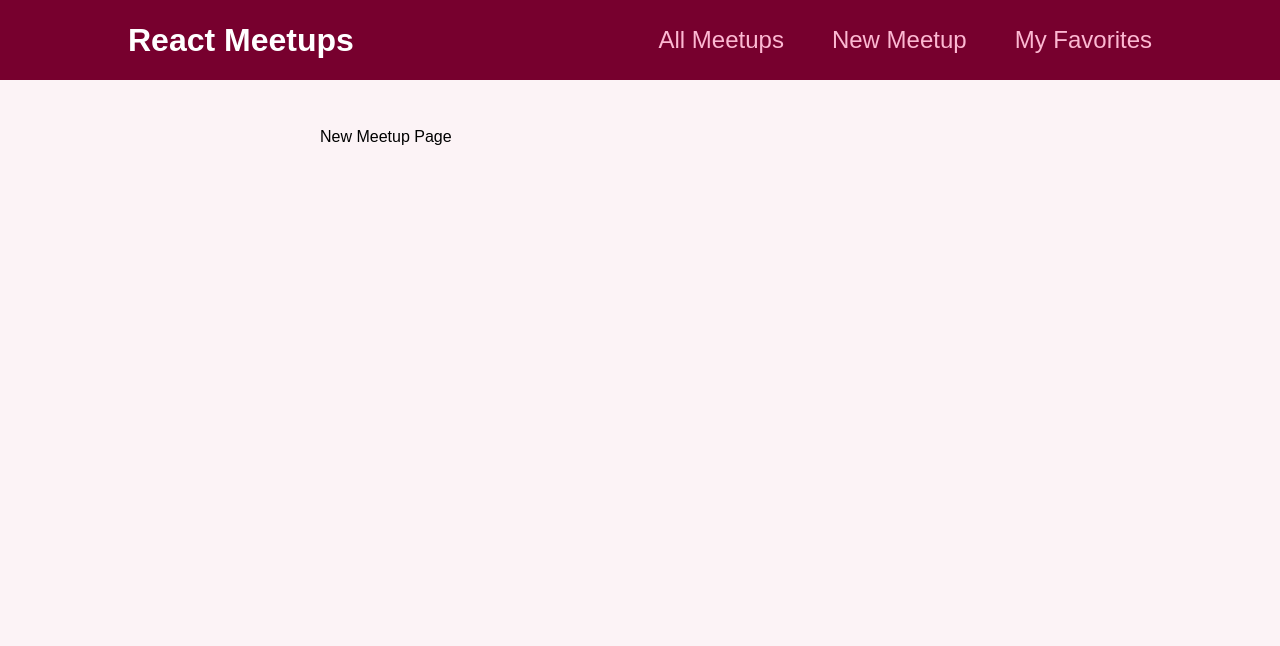
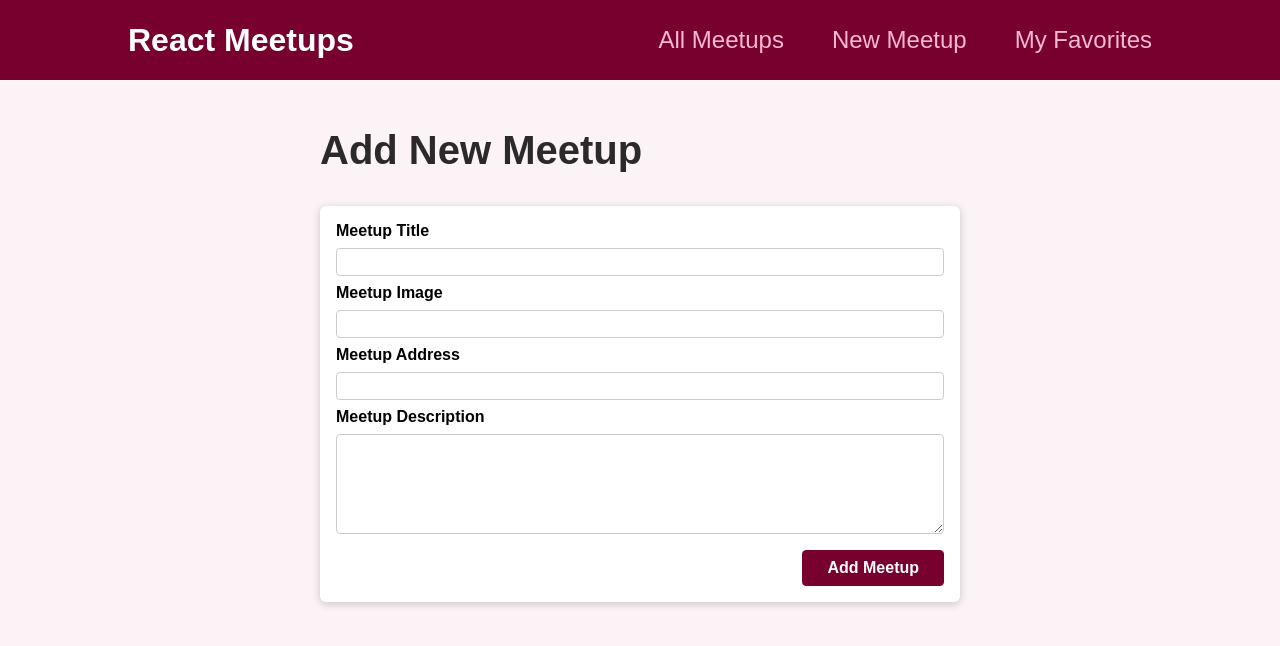
Before and after one commit to batuhnbudak/meetup_app, a React (Create React App) app: page /new-meetup in a window 1280 px wide. Shown: the top 646 px of the page. Built offline with nearby package versions, Linux system fonts and the light colour scheme; the HTML template or start-up script is replaced by a standard one.

Commit message:
FEATURE:: Add new meetup page created.

```diff
--- /dev/null
+++ b/src/components/meetups/NewMeetupForm.js
@@ -0,0 +1,60 @@
+import Card from "../ui/Card";
+import classes from "./NewMeetupForm.module.css";
+
+import { useRef } from "react";
+
+function NewMeetupForm() {
+  const titleInputRef = useRef();
+  const urlInputRef = useRef();
+  const addressInputRef = useRef();
+  const descInputRef = useRef();
+
+  function onSubmitHandler(event) {
+    event.preventDefault(); // To prevent automatic handler...
+
+    const enteredTitle = titleInputRef.current.value;
+    const enteredUrl = urlInputRef.current.value;
+    const enteredAddress = addressInputRef.current.value;
+    const enteredDesc = descInputRef.current.value;
+
+    const meetupData = {
+      title: enteredTitle,
+      image: enteredUrl,
+      address: enteredAddress,
+      description: enteredDesc,
+    };
+    console.log(meetupData);
+  }
+  return (
+    <Card>
+      <form className={classes.form} onSubmit={onSubmitHandler}>
+        <div className={classes.control}>
+          <label htmlFor> Meetup Title</label>
+          <input type="text" required id="title" ref={titleInputRef} />
+        </div>
+        <div className={classes.control}>
+          <label htmlFor> Meetup Image</label>
+          <input type="url" required id="image" ref={urlInputRef} />
+        </div>
+        <div className={classes.control}>
+          <label htmlFor> Meetup Address</label>
+          <input type="text" required id="address" ref={addressInputRef} />
+        </div>
+        <div className={classes.control}>
+          <label htmlFor> Meetup Description</label>
+          <textarea
+            id="description"
+            required
+            rows="5"
+            ref={descInputRef}
+          ></textarea>
+        </div>
+        <div className={classes.actions}>
+          <button>Add Meetup</button>
+        </div>
+      </form>
+    </Card>
+  );
+}
+
+export default NewMeetupForm;
--- /dev/null
+++ b/src/components/meetups/NewMeetupForm.module.css
@@ -0,0 +1,45 @@
+.form {
+    padding: 1rem;
+  }
+
+  .control {
+    margin-bottom: 0.5rem;
+  }
+
+  .control label {
+    display: block;
+    font-weight: bold;
+    margin-bottom: 0.5rem;
+  }
+
+  .control input,
+  .control textarea {
+    display: block;
+    font: inherit;
+    border-radius: 4px;
+    border: 1px solid #ccc;
+    padding: 0.25rem;
+    width: 100%;
+  }
+
+  .actions {
+    margin-top: 1rem;
+    text-align: right;
+  }
+
+  .actions button {
+    font: inherit;
+    cursor: pointer;
+    background-color: #77002e;
+    color: white;
+    padding: 0.5rem 1.5rem;
+    border: 1px solid #77002e;
+    border-radius: 4px;
+    font-weight: bold;
+  }
+
+  .actions button:hover,
+  .actions button:active {
+    background-color: #a50e48;
+    border-color: #a50e48;
+  }
--- a/src/pages/NewMeetup.js
+++ b/src/pages/NewMeetup.js
@@ -1,5 +1,12 @@
+import NewMeetupForm from "../components/meetups/NewMeetupForm";
+
 function NewMeetupPage() {
-  return <div>New Meetup Page</div>;
+  return (
+    <section>
+      <h1>Add New Meetup</h1>
+      <NewMeetupForm />
+    </section>
+  );
 }
 
 export default NewMeetupPage;
```
